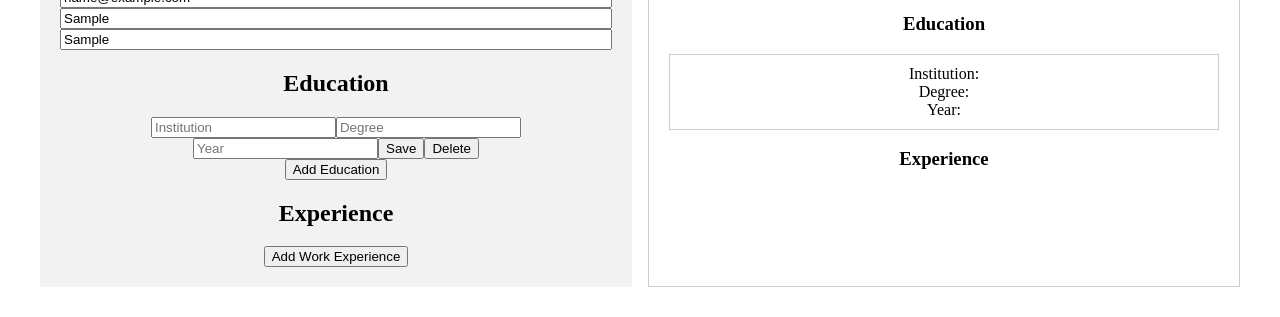
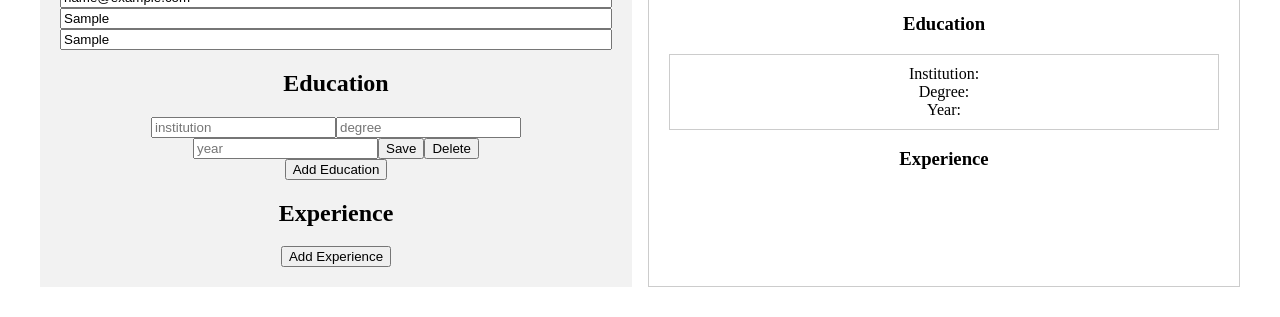
Before and after one commit to R894/cv-app, a React app: page / in a window 1280 px wide. Both pictures are taken after typing "Sample", "Sample", "name@example.com", "Sample", "Sample" into the empty fields and a click on the button "Add Education". Shown: the part 182-499 px from the top of the page. Built offline with nearby package versions, Linux system fonts and the light colour scheme; the HTML template or start-up script is replaced by a standard one.

Commit message:
delete unecessary files

```diff
--- a/src/components/Cv.jsx
+++ b/src/components/Cv.jsx
@@ -1,11 +1,10 @@
 import { useState } from 'react';
 import PersonalDetails from './PersonalDetails';
-import Education from './Education';
-import Experience from './Experience';
 
 import Telephone from '../assets/telephone.png';
 import Email from '../assets/letter.png';
 import Location from '../assets/location.png';
+import Section from './Section';
 
 function CVBuilder(){
 
@@ -28,35 +27,43 @@ function CVBuilder(){
         }));
     };
 
-    const handleEducationChange = (index, property, newValue) => {
-        const updatedEducation = [...education];
-        updatedEducation[index] = { ...updatedEducation[index], [property]: newValue };
+    const handleEducationChange = (property, value, index) => {
+        setEducation(prevEducation => {
+            const updatedEducation = [...prevEducation];
+            updatedEducation[index] = {
+                ...updatedEducation[index],
+                [property]: value
+            };
+            return updatedEducation;
+        });
+    };
+
+    const handleEducationAdd = () => {
+        setEducation([...education, { institution: '',degree: '',year: ''}]);
+    };
+
+    const handleEducationDelete = (index) => {
+        const updatedEducation = education.filter((_, i) => i !== index);
         setEducation(updatedEducation);
     };
 
-    const handleAddEducation = () => {
-        setEducation([...education, { institution: '', degree: '', year: '' }]);
+    const handleExperienceChange = (property, value, index) => {
+        setExperience(prevExperience => {
+            const updatedExperience = [...prevExperience];
+            updatedExperience[index] = {
+                ...updatedExperience[index],
+                [property]: value
+            };
+            return updatedExperience;
+        });
     };
 
-    const handleDeleteEducation = (index) => {
-        const updatedEducation = [...education];
-        updatedEducation.splice(index, 1);
-        setEducation(updatedEducation);
+    const handleExperienceAdd = () => {
+        setExperience([...experience, { position: '', company: '',startDate: '', endDate:'', description:''}]);
     };
 
-    const handleExperienceChange = (index, property, newValue) => {
-        const updatedExperience = [...experience];
-        updatedExperience[index] = {...updatedExperience[index], [property]: newValue };
-        setExperience(updatedExperience);
-    };
-
-    const handleAddExperience = () => {
-        setExperience([...experience, { position: '', company: '', startDate: '', endDate:'', description: ''}]);
-    };
-
-    const handleDeleteExperience = (index) => {
-        const updatedExperience = [...experience];
-        updatedExperience.splice(index, 1);
+    const handleExperieceDelete = (index) => {
+        const updatedExperience = experience.filter((_, i) => i !== index);
         setExperience(updatedExperience);
     };
 
@@ -64,17 +71,22 @@ function CVBuilder(){
         <>
             <div className="editor">
                 <PersonalDetails person={person} onChange={handleDetailsChange} />
-                <Education
-                    education={education}
+                <Section
+                    name='Education'
+                    data={education}
+                    properties={['institution', 'degree','year']}
                     onChange={handleEducationChange}
-                    onAdd={handleAddEducation}
-                    onDelete={handleDeleteEducation}
+                    onAdd={handleEducationAdd}
+                    onDelete={handleEducationDelete}
+
                 />
-                <Experience
-                    experience={experience}
+                <Section
+                    name='Experience'
+                    data={experience}
+                    properties={['position', 'company', 'startDate','endDate', 'description']}
                     onChange={handleExperienceChange}
-                    onAdd={handleAddExperience}
-                    onDelete={handleDeleteExperience}
+                    onAdd={handleExperienceAdd}
+                    onDelete={handleExperieceDelete}
                 />
 
             </div>
--- a/src/components/Education.jsx
+++ /dev/null
@@ -1,62 +0,0 @@
-import { useState } from 'react';
-
-function Education({ education, onChange, onAdd, onDelete }) {
-
-    const [editModes, setEditModes] = useState([]);
-
-    const handleInputChange = (index, property, event) => {
-        const newValue = event.target.value;
-        onChange(index, property, newValue);
-    };
-
-    const toggleEditMode = (index) => {
-        const newEditModes = [...editModes];
-        newEditModes[index] = !newEditModes[index];
-        setEditModes(newEditModes);
-    };
-
-    const addEducation = () => {
-        onAdd();
-        setEditModes([...editModes, true]);
-    };
-
-    return (
-        <div className='education'>
-            <h2>Education</h2>
-            {education.map((edu, index) => (
-                <div key={index}>
-                    {editModes[index] ? (
-                        <>
-                            <input
-                            placeholder='Institution'
-                            value={edu.institution}
-                            onChange={(event) => handleInputChange(index, 'institution', event)}
-                            />
-                            <input
-                                placeholder='Degree'
-                                value={edu.degree}
-                                onChange={(event) => handleInputChange(index, 'degree', event)}
-                            />
-                            <input
-                                placeholder='Year'
-                                value={edu.year}
-                                onChange={(event) => handleInputChange(index, 'year', event)}
-                            />
-                            <button onClick={() => toggleEditMode(index)}>Save</button>
-
-                        </>
-                    ) : (
-                        <>
-                            <p>Institution: {edu.institution}</p>
-                            <button onClick={() => toggleEditMode(index)}>Edit</button>
-                        </>
-                    )}
-                    <button onClick={() => onDelete(index)}>Delete</button>
-                </div>
-            ))}
-            <button onClick={addEducation}>Add Education</button>
-        </div>
-    );
-}
-
-export default Education;
--- a/src/components/Experience.jsx
+++ /dev/null
@@ -1,67 +0,0 @@
-import { useState } from 'react';
-
-function Experience({experience, onChange, onAdd, onDelete}){
-
-    const handleInputChange = (index, property, event) => {
-        const newValue = event.target.value;
-        onChange(index, property, newValue);
-    };
-
-    const [editModes, setEditModes] = useState([]);
-
-    const toggleEditMode = (index) => {
-        const newEditModes = [...editModes];
-        newEditModes[index] = !newEditModes[index];
-        setEditModes(newEditModes);
-    };
-
-    const addExperience = () => {
-        onAdd();
-        setEditModes([...editModes, true]);
-    };
-
-    return(
-        <div className="experience">
-            <h2>Experience</h2>
-            {experience.map((exp, index) => (
-                <div key={index}>
-                    {editModes[index] ? (
-                        <>
-                            <input placeholder='Position'
-                                value={exp.position}
-                                onChange={(event) => handleInputChange(index, 'position', event)}/>
-
-                            <input placeholder='Company'
-                                value={exp.company}
-                                onChange={(event) => handleInputChange(index, 'company', event)}/>
-
-                            <input placeholder='Start Date'
-                                value={exp.startDate}
-                                onChange={(event) => handleInputChange(index, 'startDate', event)}/>
-
-                            <input placeholder='End Date'
-                                value={exp.endDate}
-                                onChange={(event) => handleInputChange(index, 'endDate', event)}/>
-
-                            <input placeholder='Description'
-                                value={exp.description}
-                                onChange={(event) => handleInputChange(index, 'description', event)}/>
-
-                            <button onClick={() => toggleEditMode(index)}>Save</button>
-                        </>
-                    ) : (
-                        <>
-                            <p>{exp.position}</p>
-                            <button onClick={() => toggleEditMode(index)}>Edit</button>
-                        </>
-                    )}
-
-
-                    <button onClick={() => onDelete(index)}>Delete</button>
-                </div>
-            ))}
-            <button onClick={addExperience}>Add Work Experience</button>
-        </div>
-    );
-}
-export default Experience;
--- a/src/components/Section.jsx
+++ b/src/components/Section.jsx
@@ -4,9 +4,9 @@ function Section({ name, data, properties, onChange, onAdd, onDelete }) {
 
     const [editModes, setEditModes] = useState([]);
 
-    const handleInputChange = (property, event) => {
+    const handleInputChange = (property, event,index) => {
         const newValue = event.target.value;
-        onChange(property, newValue);
+        onChange(property, newValue, index);
     };
 
     const toggleEditMode = (index) => {
@@ -29,10 +29,10 @@ function Section({ name, data, properties, onChange, onAdd, onDelete }) {
                         <>
                             {properties.map((property) => (
                                 <input
-                                    key ={property}
+                                    key={property}
                                     placeholder={property}
                                     value={item[property]}
-                                    onChange={(event) => handleInputChange(property, event)}
+                                    onChange={(event) => handleInputChange(property, event, index)}
                                 />
                             ))}
                             <button onClick={() => toggleEditMode(index)}>Save</button>
```
